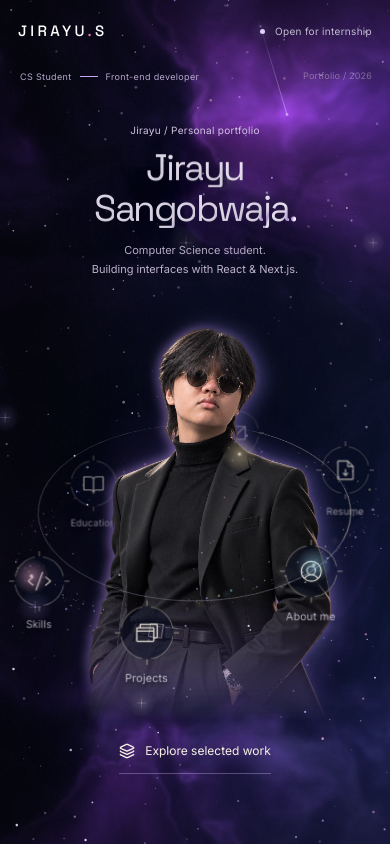
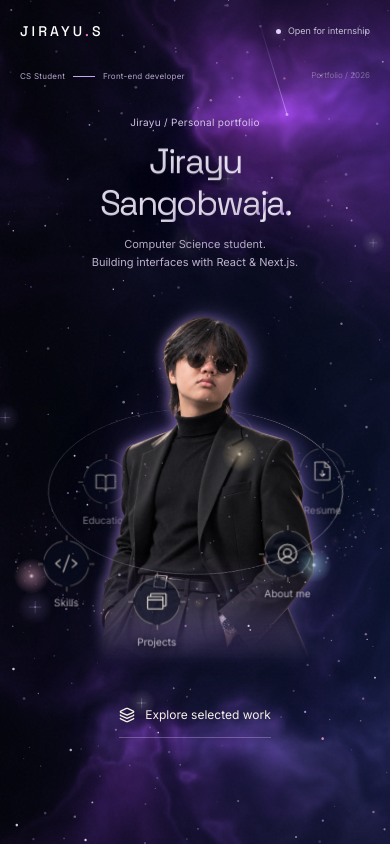
Before and after one commit to diethekin007/jirayu-sangobwaja-portfolio, a Next.js app: page / in a window 390 px wide. Built offline with nearby package versions, Linux system fonts and the light colour scheme.

Commit message:
Fit orbital navigation and archive panels to phone screens

```diff
--- a/src/app/archive-panels.css
+++ b/src/app/archive-panels.css
@@ -157,3 +157,45 @@
 @media(prefers-reduced-motion:reduce) {
   .content-panel,.panel-scroll,.is-closing .content-panel { animation: none; transform: none; }
 }
+
+/* Phone composition: keep the orbital controls inside the screen. */
+@media (max-width: 700px) {
+  .orbit-header { padding-inline: 20px; height: 62px; }
+  .brand { font-size: 14px; }
+  .availability { font-size: 9px; gap: 7px; letter-spacing: 0; }
+  .orbit-hero { min-height: calc(100svh - 62px); padding: 40px 12px 22px; gap: 0; }
+  .hero-kicker { left: 20px; font-size: 8px; letter-spacing: .03em; gap: 8px; }
+  .hero-kicker i { width: 22px; }
+  .hero-index { right: 20px; font-size: 8px; letter-spacing: 0; }
+  .identity-block { width: 100%; margin: 6px 0 0; }
+  .identity-eyebrow { font-size: 10px; }
+  .identity-block h1 { font-size: clamp(30px, 9vw, 48px); line-height: 1.12; margin: 12px 0; }
+  .identity-block p { font-size: 11px; line-height: 1.65; }
+  .animated-name { transform: none; }
+  .orbit-stage { flex-shrink: 0; width: 100%; height: clamp(330px, 100vw, 480px); margin: 16px 0 0; perspective: 1000px; }
+  .hero-portrait { width: 67%; height: 92%; bottom: 3%; }
+  .stellar-ribbon { width: 80%; }
+  .orbit-item { width: 56px; height: 56px; top: 59%; display: grid; place-items: center; }
+  .orbit-icon { width: 46px; height: 46px; }
+  .orbit-icon .section-glyph { width: 24px; height: 24px; }
+  .orbit-label { font-size: 10px; letter-spacing: 0; white-space: nowrap; top: calc(100% + 5px); }
+  .hero-footer { position: relative; inset: auto; margin: 16px 0 0; padding-bottom: env(safe-area-inset-bottom); }
+  .hero-footer button { min-height: 44px; }
+  .content-panel { height: 100dvh; max-height: 100dvh; grid-template-rows: 60px minmax(0,1fr) calc(76px + env(safe-area-inset-bottom)); }
+  .panel-scroll { min-width: 0; overscroll-behavior: contain; }
+  .panel-nav button { min-height: 48px; }
+  .panel-nav { padding-bottom: calc(8px + env(safe-area-inset-bottom)); }
+  .profile-name { font-size: clamp(46px, 14vw, 78px); overflow-wrap: anywhere; }
+  .contact-links a { gap: 10px; grid-template-columns: 28px minmax(0,1fr) auto; }
+  .contact-links a span { overflow-wrap: anywhere; }
+  .gallery-controls button { width: 44px; height: 44px; }
+}
+@media (max-width: 360px) {
+  .orbit-header { padding-inline: 16px; }
+  .availability { font-size: 8px; }
+  .panel-scroll { padding-inline: 18px; }
+  .panel-nav button { font-size: 8px; }
+}
+@media (max-width: 360px) {
+  .project-selector { margin-inline: -18px; padding-inline: 18px; }
+}
--- a/src/app/page.tsx
+++ b/src/app/page.tsx
@@ -234,8 +234,17 @@ export default function Home() {
     let previous = 0;
     const stage = stageRef.current;
     const items = stage ? Array.from(stage.querySelectorAll<HTMLElement>('.orbit-item')) : [];
-    let radius = Math.min((stage?.clientWidth ?? 0) * 0.43, 320);
-    const observer = new ResizeObserver(() => { radius = Math.min((stage?.clientWidth ?? 0) * 0.43, 320); });
+    let radius = 0;
+    let depth = 0.55;
+    const measureOrbit = () => {
+      const mobile = window.matchMedia('(max-width: 700px)').matches;
+      const width = stage?.clientWidth ?? 0;
+      // Reserve room for the touch target, label and perspective at both edges.
+      radius = mobile ? Math.max(0, Math.min(width * 0.36, width / 2 - 42)) : Math.min(width * 0.43, 320);
+      depth = mobile ? 0.18 : 0.55;
+    };
+    measureOrbit();
+    const observer = new ResizeObserver(measureOrbit);
     if (stage) observer.observe(stage);
     const reducedMotion = window.matchMedia('(prefers-reduced-motion: reduce)');
     const animate = (time: number) => {
@@ -250,7 +259,7 @@ export default function Home() {
         items.forEach((item, index) => {
           const angle = angleRef.current + index * Math.PI / 3;
           const x = Math.cos(angle) * radius;
-          const z = Math.sin(angle) * radius * 0.55;
+          const z = Math.sin(angle) * radius * depth;
           const y = Math.sin(angle) * radius * 0.58 - Math.cos(angle) * radius * 0.22;
           item.style.transform = 'translate(-50%, -50%) translate3d(' + x + 'px,' + y + 'px,' + z + 'px)';
           item.style.opacity = String(0.64 + (Math.sin(angle) + 1) * 0.18);
```
